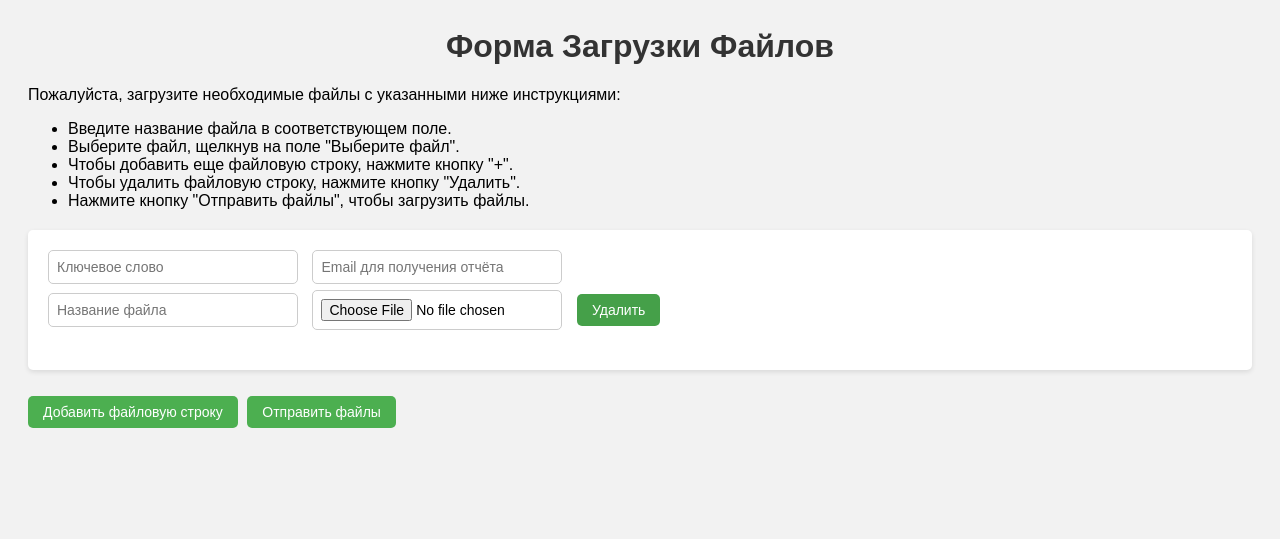
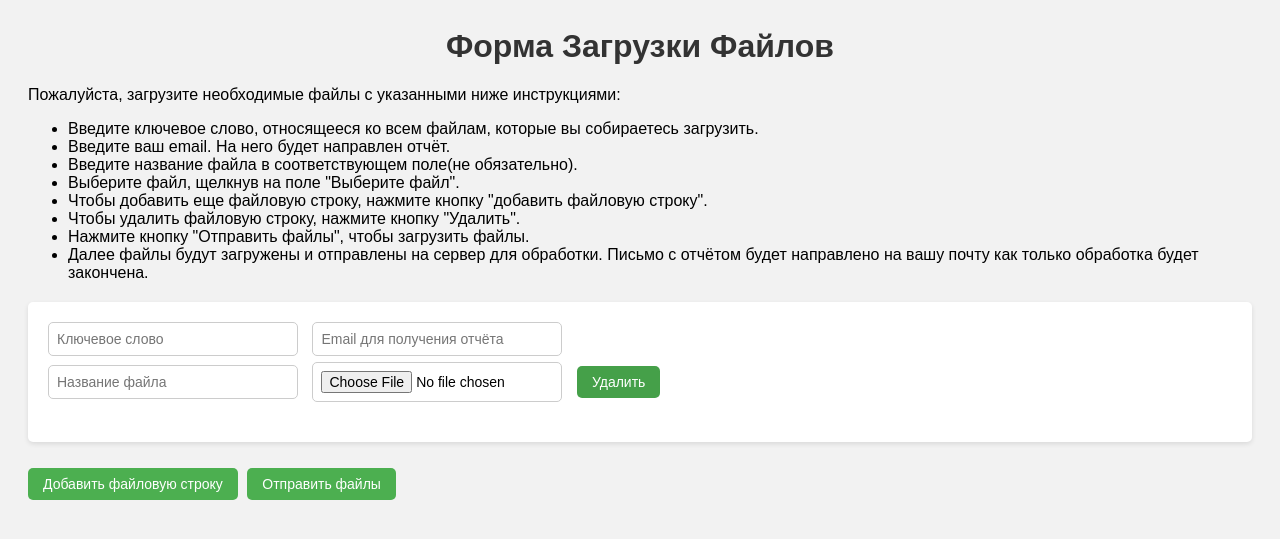
Before and after one commit to Nevermindone/django-foms, a Django app: page /FOMS/upload/ in a window 1280 px wide. Shown: the top 539 px of the page. Run offline with Django 3.2, Linux system fonts and the light colour scheme; parts of the project's set-up code (start-up, migrations or seed data) failed here and were passed over.

Commit message:
upload page description and progress bar

```diff
--- a/apps/FOMS/templates/upload.html
+++ b/apps/FOMS/templates/upload.html
@@ -87,11 +119,15 @@
   <div class="description">
   <p>Пожалуйста, загрузите необходимые файлы с указанными ниже инструкциями:</p>
   <ul>
-      <li>Введите название файла в соответствующем поле.</li>
+    <li>Введите ключевое слово, относящееся ко всем файлам, которые вы собираетесь загрузить.</li>
+    <li>Введите ваш email. На него будет направлен отчёт.</li>
+    <li>Введите название файла в соответствующем поле(не обязательно).</li>
     <li>Выберите файл, щелкнув на поле "Выберите файл".</li>
-      <li>Чтобы добавить еще файловую строку, нажмите кнопку "+".</li>
+    <li>Чтобы добавить еще файловую строку, нажмите кнопку "добавить файловую строку".</li>
     <li>Чтобы удалить файловую строку, нажмите кнопку "Удалить".</li>
     <li>Нажмите кнопку "Отправить файлы", чтобы загрузить файлы.</li>
+    <li>Далее файлы будут загружены и отправлены на сервер для обработки. Письмо с отчётом будет направлено на вашу
+    почту как только обработка будет закончена.</li>
   </ul>
 </div>
 
@@ -110,9 +146,32 @@
 
   <button onclick="addFileRow()">Добавить файловую строку</button>
   <button onclick="submitFiles()">Отправить файлы</button>
+  <p></p>
+  <div id="progress-bar-container"></div>
+
+
   <p id="status-message"></p>
 
   <script>
+      function showProgressBar() {
+          var progressBarContainer = document.getElementById("progress-bar-container");
+          progressBarContainer.innerHTML = `
+            <div class="progress-container">
+              <div class="progress-bar"></div>
+              <div class="progress-percentage">0%</div>
+            </div>
+          `;
+        }
+
+
+      function updateProgressBar(progress) {
+          var progressBar = document.querySelector(".progress-bar");
+          var progressPercentage = document.querySelector(".progress-percentage");
+          progressBar.style.width = progress + "%";
+          progressPercentage.textContent = progress + "%";
+        }
+
+
     function addFileRow() {
       var fileContainer = document.getElementById("file-container");
       var fileRow = document.createElement("div");
@@ -135,19 +194,28 @@
   var url = '/FOMS/upload-files/';
   var formData = new FormData(form);
   var request = new XMLHttpRequest();
+
   request.open("POST", url, true);
+
+  // Show the progress bar and update it as the upload progresses
+  request.upload.addEventListener('progress', function(event) {
+    var progress = Math.round((event.loaded / event.total) * 100);
+    showProgressBar();
+    updateProgressBar(progress);
+  });
+
+  // Handle the response from the server
   request.onload = function(event) {
     if (request.status === 200) {
       var statusMessage = document.getElementById("status-message");
       statusMessage.textContent = 'Файлы приняты к обработке, ожидайте ответ на вашей почте';
-        }
-        else {
-            var statusMessage = document.getElementById("status-message");
-            statusMessage.textContent = request.response;
+      clearProgressBar();
     }
   };
+
   request.send(formData);
 }
+
   </script>
 </body>
 </html>
```
Also changed, not shown: other parts of apps/FOMS/templates/upload.html (+32 -0 lines). Lines whose indentation alone changed are shown as unchanged.
